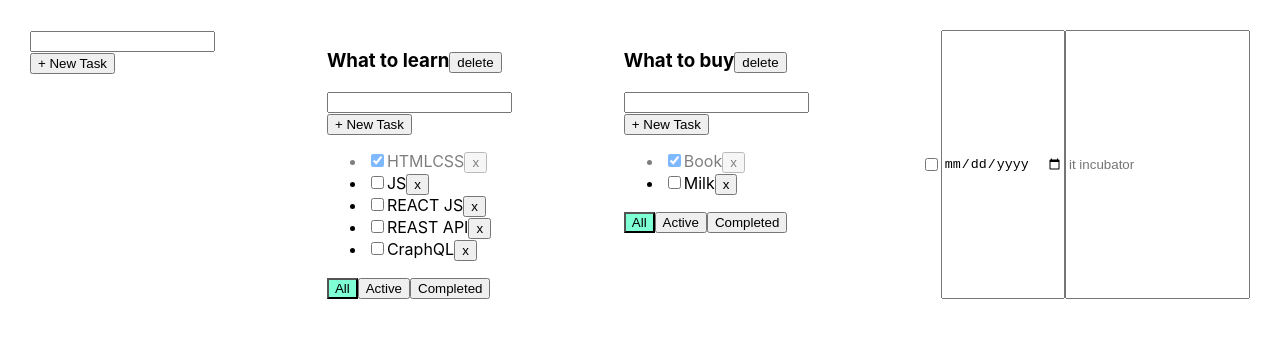
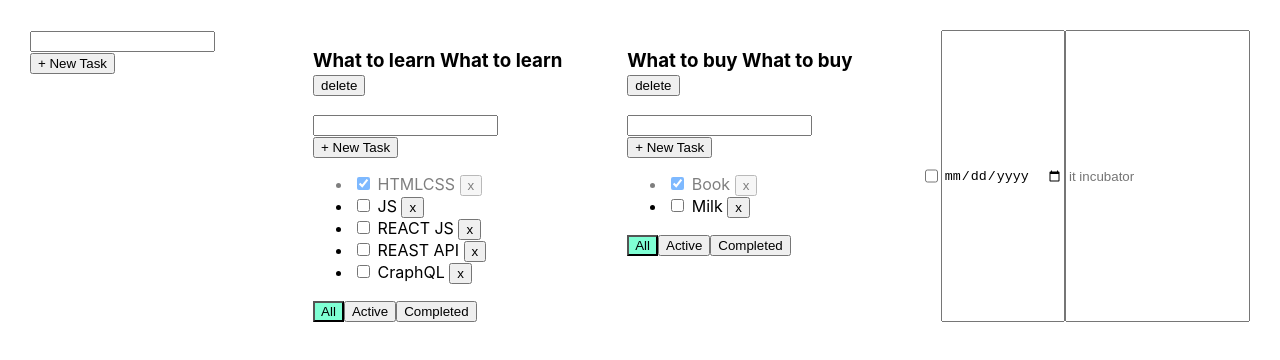
Before and after one commit to SergeyRachuk7/it-incubator-tydo, a React (Create React App) app: page / in a window 1280 px wide. Shown: the top 360 px of the page. Built offline with nearby package versions, Linux system fonts and the light colour scheme.

Commit message:
editing span

```diff
--- a/src/App.tsx
+++ b/src/App.tsx
@@ -38,6 +38,19 @@ function App() {
     setTasks({ ...tasksObj });
   }
 
+  function changeTaskTitle(id: string, newTitle: string, todolistId: string) {
+    let todolistTasks = tasksObj[todolistId];
+
+    let task = todolistTasks.find(t => t.id === id);
+
+    if (task) {
+      task.title = newTitle
+      setTasks({ ...tasksObj });
+    }
+  }
+
+
+
   function changeStatus(taskId: string, isDone: boolean, todolistId: string) {
     let tasks = tasksObj[todolistId];
     let task = tasks.find(t => t.id === taskId);
@@ -46,6 +59,7 @@ function App() {
       setTasks({ ...tasksObj });
     }
   }
+
 
   function changeFilter(value: FilterValuesType, todolistid: string) {
     let todolist = todolists.find(tl => tl.id === todolistid);
@@ -71,6 +85,19 @@ function App() {
     delete tasksObj[todolistId];
     setTasks(tasksObj);
   }
+
+
+  function changeTodoListTitle(id: string, newTitle: string) {
+    const todolist = todolists.find(tl => tl.id === id)
+    if (todolist) {
+      todolist.title = newTitle;
+      setTodolists([...todolists])
+    }
+  }
+
+
+
+
 
   let [tasksObj, setTasks] = useState<TaskStateType>({
     [todolistId1]: [
@@ -119,8 +146,12 @@ function App() {
 
 
 
-          return <Todolist key={tl.id} id={tl.id} title={tl.title} tasks={taskForTodolist} removeTask={removeTask} changeFilter={changeFilter} addTask={addTask}
-            changeTaskStatus={changeStatus} filter={tl.filter} removeTodoList={removeTodoList} />
+          return <Todolist key={tl.id} id={tl.id} title={tl.title}
+            tasks={taskForTodolist} removeTask={removeTask}
+            changeFilter={changeFilter} addTask={addTask}
+            changeTaskStatus={changeStatus}
+            changeTaskTitle={changeTaskTitle}
+            filter={tl.filter} removeTodoList={removeTodoList} changeTodoListTitle={changeTodoListTitle} />
 
         })
       }
--- /dev/null
+++ b/src/EditableSpan.tsx
@@ -0,0 +1,26 @@
+import React, { ChangeEvent, useState } from "react"
+
+
+type EditableSpanPropsType = {
+  title: string
+  onChange: (newvalue: string) => void
+}
+
+
+export function EditableleSpan(props: EditableSpanPropsType) {
+  let [editMode, setEditMode] = useState(false);
+  let [title, setTitle] = useState("");
+
+  const activateEditMode = () => {
+    setEditMode(true)
+    setTitle(props.title);
+  }
+  const activateViewMode = () => {
+    setEditMode(false)
+    props.onChange(title);
+  }
+  const onChangeTitleHandler = (e: ChangeEvent<HTMLInputElement>) => setTitle(e.currentTarget.value)
+  return editMode
+    ? < input value={title} onChange={onChangeTitleHandler} onBlur={activateViewMode} autoFocus />
+    : <span onDoubleClick={activateEditMode}> {props.title}   </span >
+}
--- a/src/Todolist.tsx
+++ b/src/Todolist.tsx
@@ -2,6 +2,8 @@
 import { ChangeEvent, KeyboardEvent, useState } from "react";
 import { AddItemForm } from "./AddItemFrom";
 import { FilterValuesType } from "./App";
+import { EditableleSpan } from "./EditableSpan";
+
 
 export type TaskType = {
   id: string
@@ -16,9 +18,11 @@ type PropsType = {
   removeTask: (id: string, todolistId1: string) => void;
   changeFilter: (value: FilterValuesType, todolistid: string) => void;
   addTask: (title: string, todolistId1: string) => void;
-  changeTaskStatus: (taskId: string, isDone: boolean, todolistId1: string) => void;
+  changeTaskStatus: (id: string, isDone: boolean, todolistId1: string) => void;
+  changeTaskTitle: (id: string, newTitle: string, todolistId1: string) => void;
   filter: FilterValuesType
-  removeTodoList: (todolistId1: string) => void
+  removeTodoList: (id: string) => void
+  changeTodoListTitle: (id: string, newTitle: string) => void
 };
 
 export function Todolist(props: PropsType) {
@@ -33,35 +37,51 @@ export function Todolist(props: PropsType) {
   const onCompletedClickHandler = () => {
     props.changeFilter("completed", props.id);
   };
+
   const removeTodoList = () => {
     props.removeTodoList(props.id);
   }
 
+  const changeTodoListTitle = (newTitle: string) => {
+    props.changeTodoListTitle(props.id, newTitle);
+  }
+
+
   const addTask = (title: string) => {
-    props.addTask(title, props.id);
+    props.addTask(title, props.id,);
   }
 
 
   return (
     <div>
       <h3>{props.title}
+        <EditableleSpan title={props.title} onChange={changeTodoListTitle} />
+
         <button onClick={removeTodoList}>delete</button>
       </h3>
       <AddItemForm addItem={addTask} />
       <ul>
         {props.tasks.map((t) => {
           const onClickHandler = () => props.removeTask(t.id, props.id);
-          const onChangeHandler = (e: ChangeEvent<HTMLInputElement>) => {
-            props.changeTaskStatus(t.id, e.currentTarget.checked, props.id);
+
+          const onChangeStatusHandler = (e: ChangeEvent<HTMLInputElement>) => {
+            let newIsDoneValue = e.currentTarget.checked;
+            props.changeTaskStatus(t.id, newIsDoneValue, props.id);
           };
+          const onChangeTitleHandler = (newvalue: string) => {
+            props.changeTaskTitle(t.id, newvalue, props.id);
+          };
+
+
           return (
             <li key={t.id} className={t.isDone ? "is-done" : ""}>
               <input
                 type="checkbox"
-                onChange={onChangeHandler}
+                onChange={onChangeStatusHandler}
                 checked={t.isDone}
               />
-              <span>{t.title}</span>
+              <EditableleSpan title={t.title}
+                onChange={(value) => { alert(value) }} />
               <button onClick={onClickHandler}>x</button>
             </li>
           );
```
